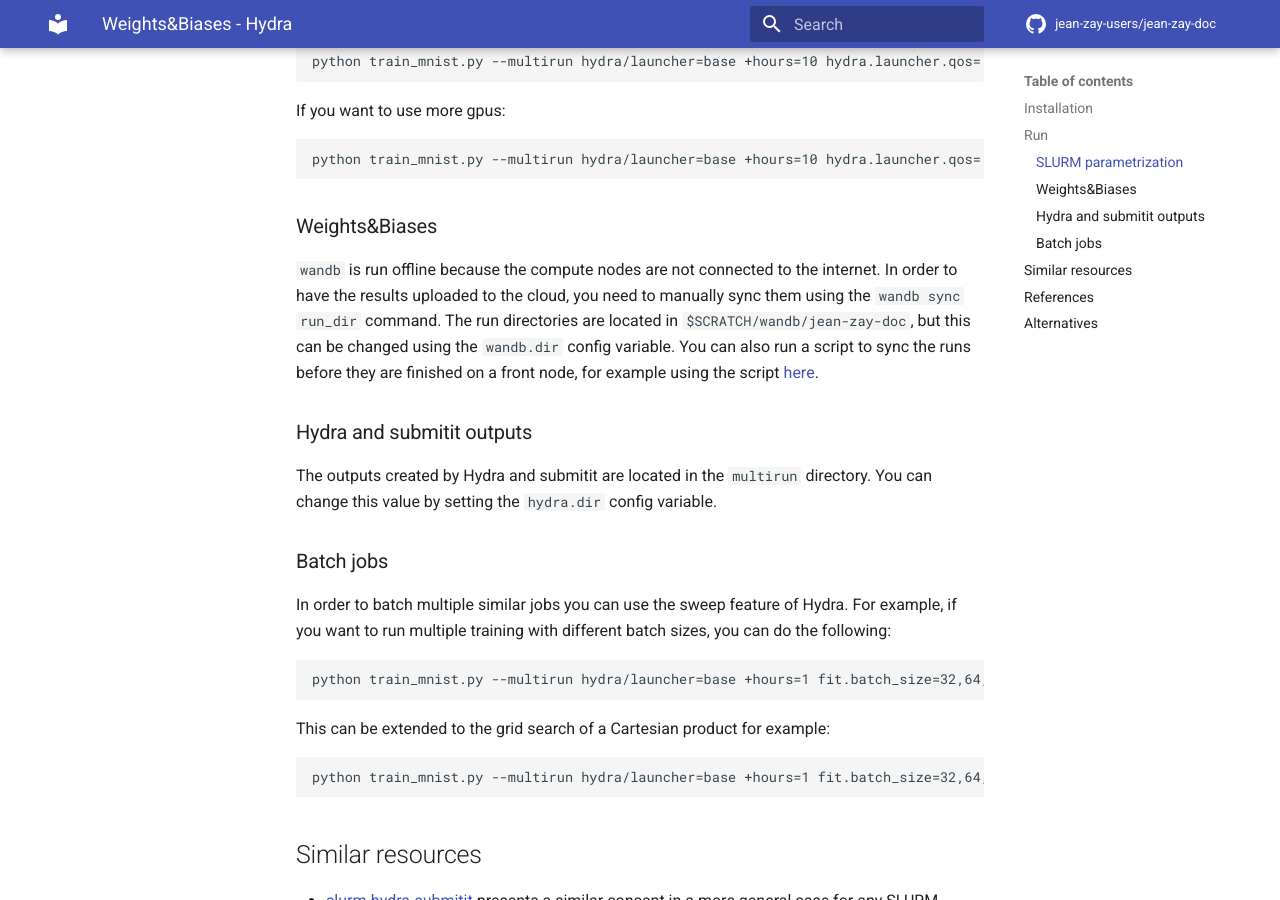
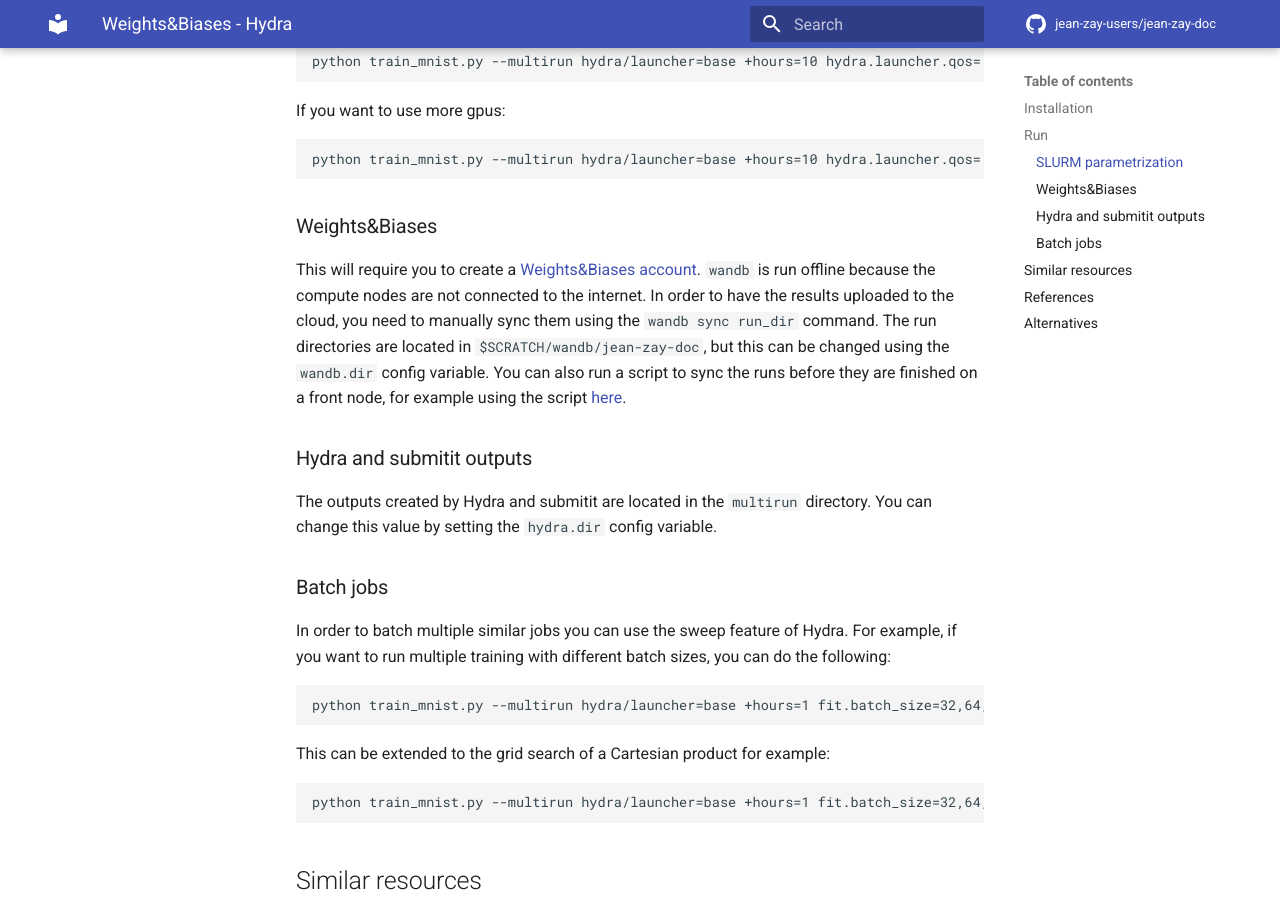
Before and after one commit to jean-zay-users/jean-zay-doc, an MkDocs documentation site: the page built from docs/examples/tf/tf_wandb_hydra/README.md, in a window 1280 px wide and 900 px high, scrolled down 1036 px. Built offline with MkDocs 1.6.1 and Material for MkDocs 9.7.7, drawn with Linux system fonts in a browser that asks for light colours; comment, search, counter and statistics services are not loaded.

Commit message:
specified that wandb requires an account

````diff
--- a/docs/examples/tf/tf_wandb_hydra/README.md
+++ b/docs/examples/tf/tf_wandb_hydra/README.md
@@ -40,6 +40,7 @@
 ```
 
 ### Weights&Biases
+This will require you to create a [Weights&Biases account](https://wandb.ai/).
 `wandb` is run offline because the compute nodes are not connected to the internet.
 In order to have the results uploaded to the cloud, you need to manually sync them using the `wandb sync run_dir` command.
 The run directories are located in `$SCRATCH/wandb/jean-zay-doc`, but this can be changed using the `wandb.dir` config variable.
````
